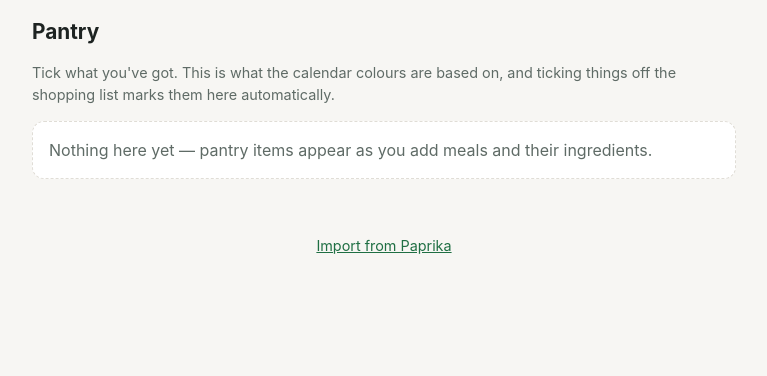
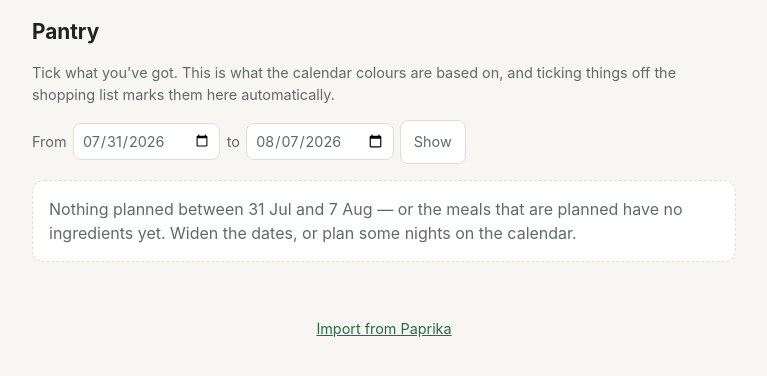
Before and after one commit to bbutlerau/whats-for-dinner, a FastAPI app: page /pantry in a window 1280 px wide. Shown: the part 53-429 px from the top of the page, without its empty margins (256-1023 px from the left). Run offline with FastAPI, Linux system fonts and the light colour scheme.

Commit message:
Scope the pantry to the meals planned in a date range
The pantry accumulated an item for every ingredient of every meal ever
imported, which buried the dozen items an upcoming week actually needs. It now
shows only the items the planned meals in a date range call for, with the range
editable at the top of the screen and defaulting to today through a week ahead
— a rolling window rather than the calendar's Monday-anchored week, since on a
Thursday what matters is the next seven days.

Filtering is a view concern only: stock, staple flags and merges all survive
for hidden items and reappear when a meal that needs them is planned. Merged
ingredients resolve to their alias target, so merging basil into dried basil
doesn't make the row vanish from a week that needs it. The "same as..." picker
still lists every item, because you merge a stray ingredient into its proper
home whether or not that home is on this week's menu.

Ticking an item now redirects back to the range you were looking at instead of
resetting to the default.

Co-Authored-By: Claude Opus 5 <noreply@anthropic.com>

```diff
--- a/app/main.py
+++ b/app/main.py
@@ -11,8 +11,9 @@ never be exposed directly to the internet.
 
 from __future__ import annotations
 
-from datetime import date, datetime
+from datetime import date, datetime, timedelta
 from pathlib import Path
+from urllib.parse import quote
 
 from fastapi import Depends, FastAPI, Form, HTTPException, Request, UploadFile
 from fastapi.responses import HTMLResponse, PlainTextResponse, RedirectResponse
@@ -29,7 +30,7 @@ from app.paprika import sync as paprika_sync
 from app.paprika.importer import import_meals
 from app.paprika.parse import meals_from_export
 from app.planner import week as week_util
-from app.planner.status import build_week, status_for_meal
+from app.planner.status import build_week, pantry_item_ids_for_days, status_for_meal
 from app.shopping import listonic
 from app.shopping.list import build_list
 
@@ -66,6 +67,37 @@ def _parse_start(value: str | None) -> date:
         except ValueError:
             pass
     return week_util.week_start(date.today())
+
+
+def _parse_day(value: str | None) -> date | None:
+    """One ?start=/?end= date, or None if absent or unparseable."""
+    if not value:
+        return None
+    try:
+        return datetime.strptime(value, "%Y-%m-%d").date()
+    except ValueError:
+        return None
+
+
+# How far ahead the pantry looks when you haven't said otherwise. Seven days
+# from today rather than the calendar's Monday-anchored week: on a Thursday you
+# care about the next week of dinners, not the three nights left in this one.
+PANTRY_RANGE_DAYS = 7
+
+
+def _parse_range(start: str | None, end: str | None) -> tuple[date, date]:
+    """Resolve the pantry's date range, filling in whichever end is missing.
+
+    Like _parse_start, bad input falls back to the default rather than erroring.
+    A range given backwards is swapped instead of rejected, which is what
+    someone fumbling two date pickers on a phone actually meant.
+    """
+    today = date.today()
+    range_start = _parse_day(start) or today
+    range_end = _parse_day(end) or range_start + timedelta(days=PANTRY_RANGE_DAYS)
+    if range_end < range_start:
+        range_start, range_end = range_end, range_start
+    return range_start, range_end
 
 
 # --- Calendar --------------------------------------------------------------
@@ -299,18 +331,38 @@ def _parse_minutes(value: str) -> int | None:
 # --- Pantry ----------------------------------------------------------------
 
 @app.get("/pantry", response_class=HTMLResponse)
-def pantry(request: Request, session: Session = Depends(get_session)) -> HTMLResponse:
-    """The running list of what we've got.
+def pantry(
+    request: Request,
+    start: str | None = None,
+    end: str | None = None,
+    session: Session = Depends(get_session),
+) -> HTMLResponse:
+    """The running list of what we've got, for the meals actually coming up.
+
+    Scoped to a date range rather than showing every item ever imported: the
+    pantry is a shopping aid, and a hundred rows from meals you aren't cooking
+    this week drown out the dozen that matter. The range defaults to today
+    through a week from today and is editable at the top of the screen.
+
+    Nothing is deleted by filtering — stock, staple flags and merges all survive
+    for hidden items and reappear when a meal that needs them is planned.
 
     Grouped by aisle so it reads like a cupboard rather than an alphabetised
     database dump.
     """
+    range_start, range_end = _parse_range(start, end)
+    days = week_util.days_in_range(range_start, range_end)
+    wanted_ids = pantry_item_ids_for_days(session, days)
+
     items = session.exec(select(PantryItem).order_by(PantryItem.display_name)).all()
 
     groups: dict[str, list[PantryItem]] = {}
     for item in items:
         if item.alias_of_id is not None:
             # Merged items are shown under their target, not as separate rows.
+            continue
+        if item.id not in wanted_ids:
+            # Not needed by anything planned in the range.
             continue
         groups.setdefault(item.aisle or "other", []).append(item)
 
@@ -319,7 +371,11 @@ def pantry(request: Request, session: Session = Depends(get_session)) -> HTMLRes
         for slug, group in sorted(groups.items(), key=lambda kv: aisles.aisle_for(kv[0]).order)
     ]
 
-    aliases = [item for item in items if item.alias_of_id is not None]
+    # Only merges that affect something on screen. An alias pointing at an item
+    # this range doesn't need is just noise here.
+    aliases = [
+        item for item in items if item.alias_of_id is not None and item.alias_of_id in wanted_ids
+    ]
     alias_targets = {item.id: item for item in items}
 
     return templates.TemplateResponse(
@@ -329,37 +385,65 @@ def pantry(request: Request, session: Session = Depends(get_session)) -> HTMLRes
             "groups": ordered,
             "aliases": aliases,
             "alias_targets": alias_targets,
+            # Deliberately every item, not just the visible ones: you merge a
+            # stray ingredient into its proper home regardless of whether that
+            # home happens to be on this week's menu.
             "all_items": [i for i in items if i.alias_of_id is None],
+            "range_start": range_start,
+            "range_end": range_end,
         },
     )
 
 
+def _pantry_redirect(start: str, end: str) -> str:
+    """Back to the pantry, keeping whatever date range the user was looking at.
+
+    Without this every tick would bounce the screen back to the default range,
+    which is maddening halfway through checking a cupboard.
+    """
+    if not (start or end):
+        return "/pantry"
+    return f"/pantry?start={quote(start)}&end={quote(end)}"
+
+
 @app.post("/pantry/{item_id}/toggle")
-def toggle_stock(item_id: int, session: Session = Depends(get_session)) -> RedirectResponse:
+def toggle_stock(
+    item_id: int,
+    start: str = Form(""),
+    end: str = Form(""),
+    session: Session = Depends(get_session),
+) -> RedirectResponse:
     item = session.get(PantryItem, item_id)
     if item is None:
         raise HTTPException(status_code=404, detail="Pantry item not found")
     item.in_stock = not item.in_stock
     session.add(item)
     session.commit()
-    return RedirectResponse("/pantry", status_code=303)
+    return RedirectResponse(_pantry_redirect(start, end), status_code=303)
 
 
 @app.post("/pantry/{item_id}/staple")
-def toggle_staple(item_id: int, session: Session = Depends(get_session)) -> RedirectResponse:
+def toggle_staple(
+    item_id: int,
+    start: str = Form(""),
+    end: str = Form(""),
+    session: Session = Depends(get_session),
+) -> RedirectResponse:
     item = session.get(PantryItem, item_id)
     if item is None:
         raise HTTPException(status_code=404, detail="Pantry item not found")
     item.is_staple = not item.is_staple
     session.add(item)
     session.commit()
-    return RedirectResponse("/pantry", status_code=303)
+    return RedirectResponse(_pantry_redirect(start, end), status_code=303)
 
 
 @app.post("/pantry/{item_id}/alias")
 def merge_item(
     item_id: int,
     target_id: str = Form(""),
+    start: str = Form(""),
+    end: str = Form(""),
     session: Session = Depends(get_session),
 ) -> RedirectResponse:
     """Merge one pantry item into another, or unmerge it.
@@ -374,7 +458,7 @@ def merge_item(
     target = session.get(PantryItem, int(target_id)) if target_id.strip() else None
     set_alias(session, item, target)
     session.commit()
-    return RedirectResponse("/pantry", status_code=303)
+    return RedirectResponse(_pantry_redirect(start, end), status_code=303)
 
 
 # --- Shopping list ---------------------------------------------------------
--- a/app/planner/status.py
+++ b/app/planner/status.py
@@ -151,3 +151,22 @@ def ingredient_lines_for(session: Session, meals: list[Meal]) -> list[MealIngred
     for meal in meals:
         lines.extend(meal.ingredients)
     return lines
+
+
+def pantry_item_ids_for_days(session: Session, days: list[date]) -> set[int]:
+    """The pantry items the meals planned across ``days`` actually need.
+
+    Aliases are resolved on the way out, so an ingredient merged into another
+    item contributes its target's id. Without that, merging `basil` into
+    `dried basil` would make the row vanish from a filtered pantry even though
+    that is exactly the item the week depends on.
+    """
+    ids: set[int] = set()
+    for line in ingredient_lines_for(session, planned_meals(session, days)):
+        item = session.get(PantryItem, line.pantry_item_id)
+        if item is None:
+            continue
+        resolved = effective_item(session, item)
+        if resolved.id is not None:
+            ids.add(resolved.id)
+    return ids
--- a/app/static/style.css
+++ b/app/static/style.css
@@ -119,6 +119,35 @@ h2 { font-size: 1rem; margin: 1.4rem 0 0.5rem; color: var(--ink-soft); }
   border-left: 4px solid var(--green);
   padding: 0.75rem 1rem;
   border-radius: 8px;
+}
+
+/* The pantry's date range picker. Wraps rather than scrolls, because two date
+   inputs plus a button don't fit across a phone in one line. */
+.rangeform {
+  display: flex;
+  flex-wrap: wrap;
+  align-items: center;
+  gap: 0.4rem;
+  margin-bottom: 1rem;
+  font-size: 0.9rem;
+  color: var(--ink-soft);
+}
+.rangeform input[type="date"] {
+  padding: 0.35rem 0.5rem;
+  border: 1px solid var(--line);
+  border-radius: 8px;
+  background: var(--card);
+  color: inherit;
+  font: inherit;
+}
+.rangeform button {
+  padding: 0.35rem 0.8rem;
+  border: 1px solid var(--line);
+  border-radius: 8px;
+  background: var(--card);
+  color: inherit;
+  font: inherit;
+  cursor: pointer;
 }
 
 .weeknav {
--- a/app/templates/pantry.html
+++ b/app/templates/pantry.html
@@ -9,9 +9,21 @@
   things off the shopping list marks them here automatically.
 </p>
 
+{# Only the ingredients the planned meals in this range actually call for.
+   Widening the dates brings more of the pantry back into view. #}
+<form method="get" action="/pantry" class="rangeform">
+  <label for="range-start">From</label>
+  <input type="date" id="range-start" name="start" value="{{ range_start.isoformat() }}">
+  <label for="range-end">to</label>
+  <input type="date" id="range-end" name="end" value="{{ range_end.isoformat() }}">
+  <button type="submit">Show</button>
+</form>
+
 {% if not groups %}
   <p class="empty">
-    Nothing here yet — pantry items appear as you add meals and their ingredients.
+    Nothing planned between {{ range_start.strftime('%-d %b') }} and
+    {{ range_end.strftime('%-d %b') }} — or the meals that are planned have no
+    ingredients yet. Widen the dates, or plan some nights on the calendar.
   </p>
 {% endif %}
 
@@ -22,6 +34,8 @@
       {% for item in items %}
         <li class="pantryitem {{ 'have' if item.in_stock else 'out' }}">
           <form method="post" action="/pantry/{{ item.id }}/toggle" class="tick">
+            <input type="hidden" name="start" value="{{ range_start.isoformat() }}">
+            <input type="hidden" name="end" value="{{ range_end.isoformat() }}">
             <button type="submit" aria-label="Toggle {{ item.display_name }}">
               {{ '✅' if item.in_stock else '⬜' }}
             </button>
@@ -41,6 +55,8 @@
               <p class="menutitle">{{ item.display_name }}</p>
 
               <form method="post" action="/pantry/{{ item.id }}/staple">
+                <input type="hidden" name="start" value="{{ range_start.isoformat() }}">
+                <input type="hidden" name="end" value="{{ range_end.isoformat() }}">
                 <button type="submit" class="link">
                   {{ 'Stop treating as a staple' if item.is_staple else 'Treat as a staple' }}
                 </button>
@@ -49,6 +65,8 @@
               {# The merge that the parser refuses to guess: tying a bare "basil"
                  to "dried basil" once, permanently. #}
               <form method="post" action="/pantry/{{ item.id }}/alias" class="mergeform">
+                <input type="hidden" name="start" value="{{ range_start.isoformat() }}">
+                <input type="hidden" name="end" value="{{ range_end.isoformat() }}">
                 <label for="merge-{{ item.id }}">Same as…</label>
                 <select name="target_id" id="merge-{{ item.id }}">
                   <option value="">— keep separate —</option>
@@ -81,6 +99,8 @@
           </span>
           <form method="post" action="/pantry/{{ item.id }}/alias">
             <input type="hidden" name="target_id" value="">
+            <input type="hidden" name="start" value="{{ range_start.isoformat() }}">
+            <input type="hidden" name="end" value="{{ range_end.isoformat() }}">
             <button type="submit" class="link">Unmerge</button>
           </form>
         </li>
```
Also changed, not shown: app/planner/week.py (+15 -0 lines), tests/test_pantry_range.py (added, +44 -0 lines), tests/test_status.py (+76 -2 lines), tests/test_week.py (+26 -1 lines).
